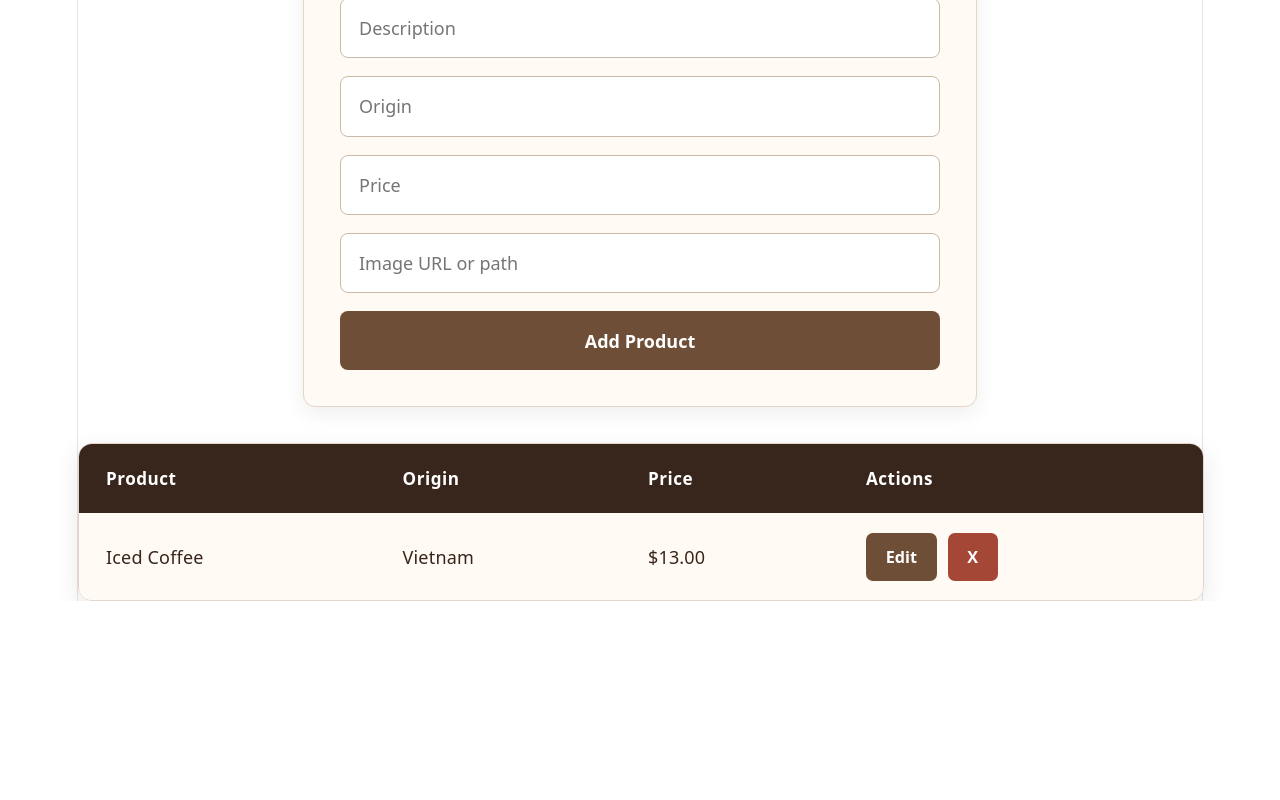
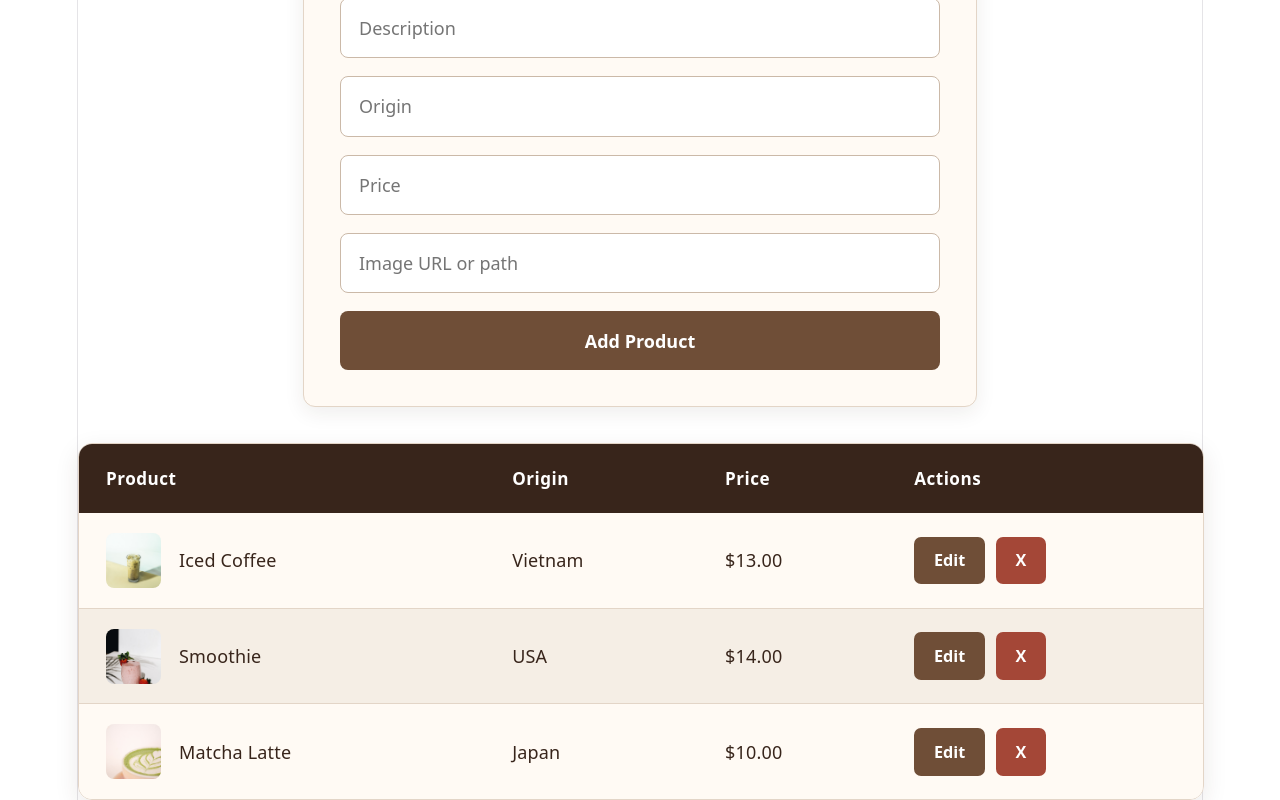
Before and after one commit to a-gbatie/Coffee-R-Us, a React (Vite) app: page /admin in a window 1280 px wide. Shown: the part 430-1230 px from the top of the page. Before the commit the page ends 1031 px from the top, so only its background shows below. Built offline with nearby package versions, Linux system fonts and the light colour scheme; data requests are answered from the project's data file.

Commit message:
added thumbnail to product table

```diff
--- a/db.json
+++ b/db.json
@@ -7,6 +7,22 @@
       "origin": "Vietnam",
       "price": 13,
       "image": "/images/icedcoffee.jpg"
+    },
+    {
+      "name": "Smoothie",
+      "description": "Blended fruity drink.",
+      "origin": "USA",
+      "price": 14,
+      "image": "/images/smoothie.jpg",
+      "id": "DNb45F23S3k"
+    },
+    {
+      "name": "Matcha Latte",
+      "description": "Vibrant green rich, earthy, flavor from ground green tea leaves. ",
+      "origin": "Japan",
+      "price": 10,
+      "image": "/images/matchalatte.jpg",
+      "id": "_0oVSCBCwPM"
     }
   ],
   "$schema": "./node_modules/json-server/schema.json"
--- a/src/pages/AdminPortal.jsx
+++ b/src/pages/AdminPortal.jsx
@@ -144,7 +144,18 @@ function AdminPortal() {
             <tbody>
               {products.map((product) => (
                 <tr key={product.id}>
-                  <td>{product.name}</td>
+                  <td>
+                    <div className="admin-product-info">
+                      {/* Display the product image beside its name */}
+                      <img
+                        src={product.image}
+                        alt={product.name}
+                        className="admin-product-image"
+                      />
+
+                      <span>{product.name}</span>
+                    </div>
+                  </td>
                   <td>{product.origin}</td>
                   <td>${Number(product.price).toFixed(2)}</td>
 
--- a/src/styles/AdminPortal.css
+++ b/src/styles/AdminPortal.css
@@ -103,3 +103,24 @@
     padding: 0.5rem 0.75rem;
   }
 }
+
+/* Align the product image and name horizontally */
+.admin-product-info {
+  display: flex;
+  align-items: center;
+  gap: 1rem;
+}
+
+/* Small, consistent product thumbnails */
+.admin-product-image {
+  width: 55px;
+  height: 55px;
+  object-fit: cover;
+  border-radius: 8px;
+  flex-shrink: 0;
+}
+
+.admin-product-info span {
+  font-weight: 500;
+  color: #38251b;
+}
```
